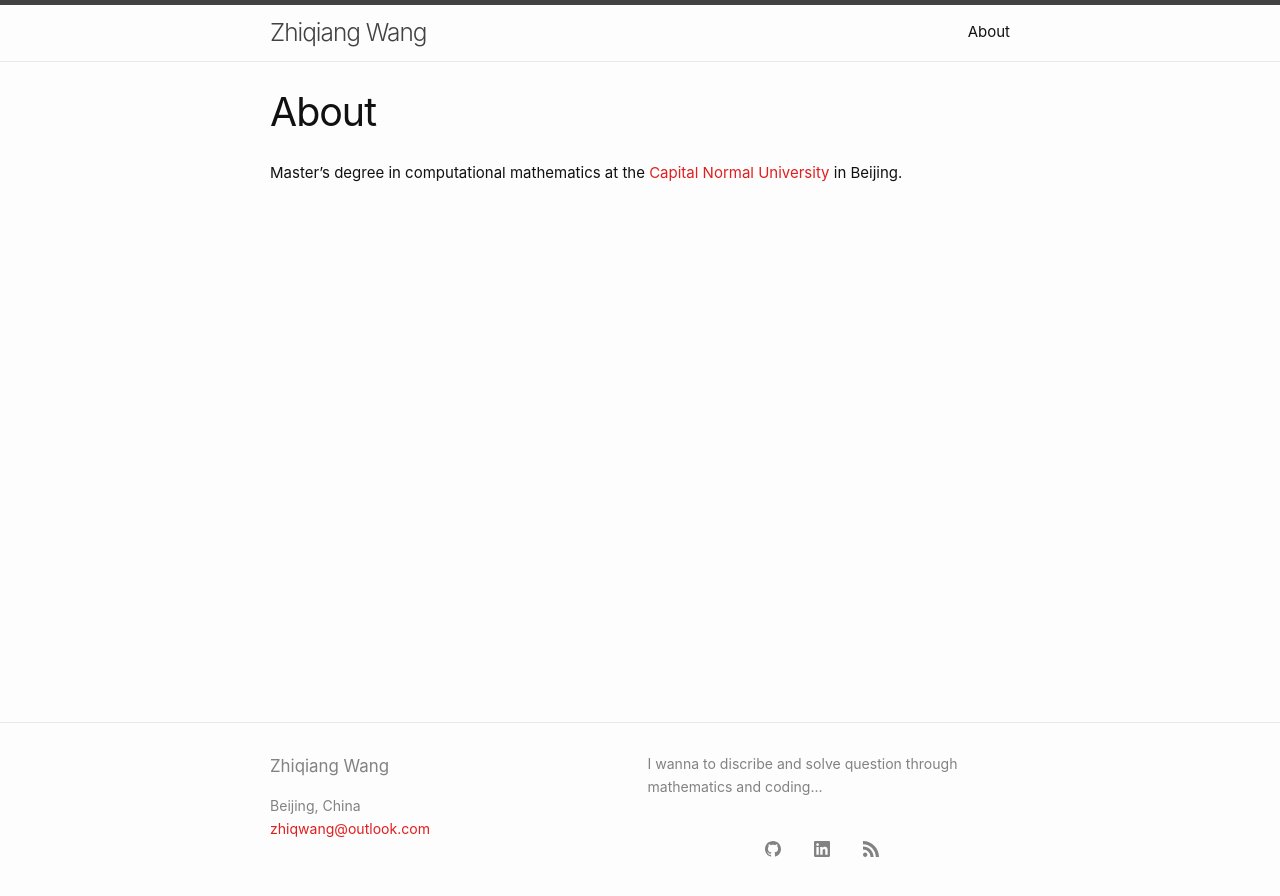
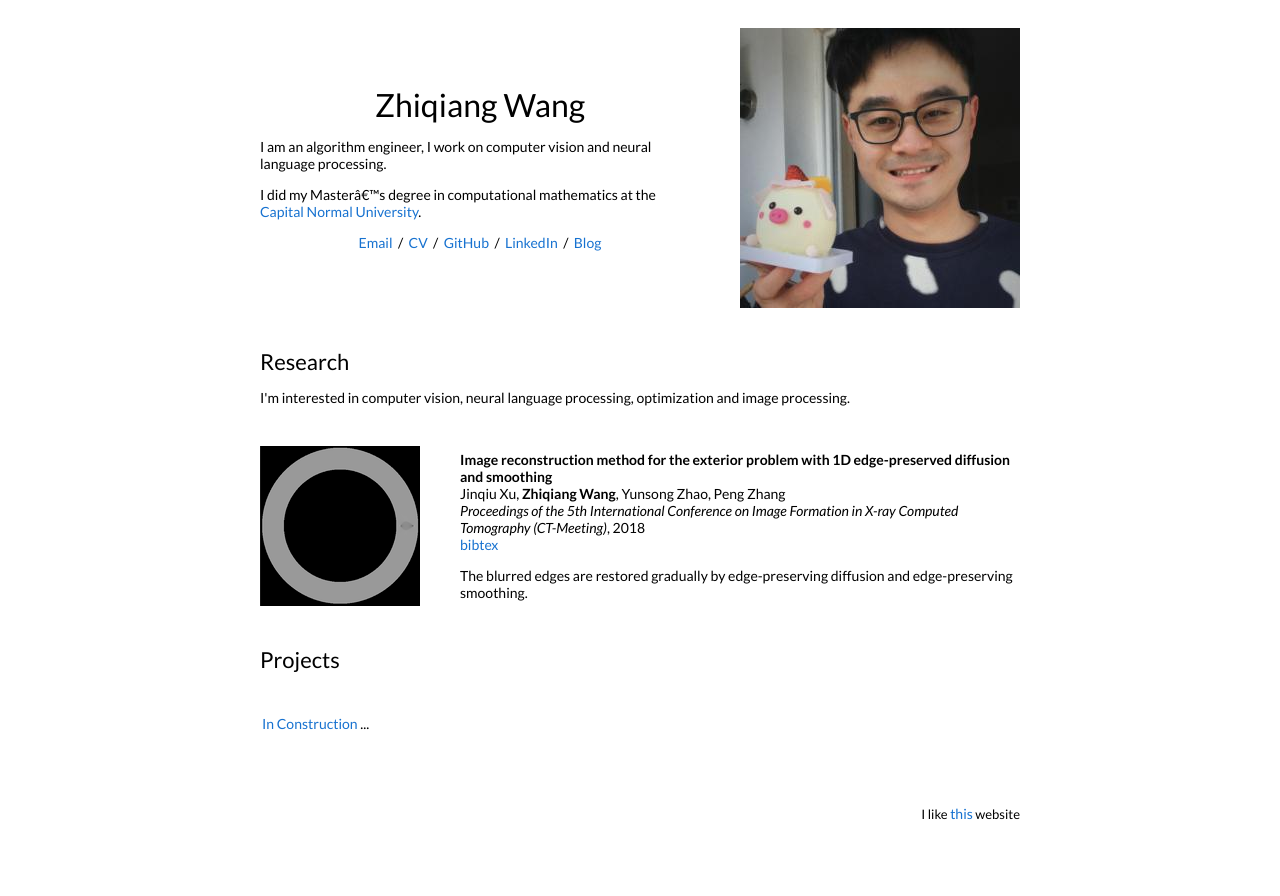
Before and after one commit to zhiqwang/zhiqwang.github.io, a Jekyll site: the page about.html, which Jekyll copies as it is, in a window 1280 px wide. Shown: the top 896 px of the page. Built offline with Jekyll 4.4.1, drawn with Linux system fonts in a browser that asks for light colours.

Commit message:
Add about.html from jonbarron.info

```diff
--- a/_config.yml
+++ b/_config.yml
@@ -17,6 +17,7 @@ minima:
   social_links:
     github: zhiqwang
     linkedin: zhiqiangwang
+    twitter: zhikwang
     rss: RSS
 
 disqus:
@@ -27,7 +28,7 @@ google_analytics: UA-138093514-1
 # If you want to link only specific pages in your header, uncomment
 # this and add the path to the pages in order as they should show up
 header_pages:
-  - about.md
+  - about
 
 markdown: kramdown
 kramdown:
--- /dev/null
+++ b/about.html
@@ -0,0 +1,118 @@
+<!DOCTYPE HTML PUBLIC "-//W3C//DTD HTML 4.01 Transitional//EN">
+<html>
+
+<head>
+  <meta name="viewport" content="width=500">
+  <link href="assets/css/stylesheet.css" rel="stylesheet" type="text/css">
+  <title>Zhiqiang Wang</title>
+  <meta http-equiv="Content-Type" content="text/html; charset=us-ascii">
+  <link href='https://fonts.googleapis.com/css?family=Lato:400,700,400italic,700italic' rel='stylesheet' type='text/css'>
+</head>
+
+<body>
+  <table width="800" border="0" align="center" cellspacing="0" cellpadding="0">
+    <tr>
+      <td>
+        <table width="100%" align="center" border="0" cellspacing="0" cellpadding="20">
+          <tr>
+            <td width="67%" valign="middle">
+              <p align="center">
+                <name>Zhiqiang Wang</name>
+              </p>
+              <p>I am an algorithm engineer, I work on computer vision and neural language processing.
+              </p>
+              <p>
+                I did my Master’s degree in computational mathematics at the <a href="http://eng.cnu.edu.cn">Capital Normal University</a>.
+              </p>
+              <p align=center>
+                <a href="mailto:zhiqwang@outlook.com">Email</a> &nbsp/&nbsp
+                <a href="assets/data/Zhiqiang-CV.pdf">CV</a> &nbsp/&nbsp
+                <a href="https://github.com/zhiqwang">GitHub</a> &nbsp/&nbsp
+                <a href="http://www.linkedin.com/in/zhiqiangwang/"> LinkedIn </a> &nbsp/&nbsp
+                <a href="https://zhiqwang.github.io/"> Blog </a>
+              </p>
+            </td>
+            <td width="33%">
+              <img src="assets/images/Zhiqiang.jpg">
+            </td>
+          </tr>
+        </table>
+
+        <table width="100%" align="center" border="0" cellspacing="0" cellpadding="20">
+          <tr>
+            <td width="100%" valign="middle">
+              <heading>Research</heading>
+              <p>
+                I'm interested in computer vision, neural language processing, optimization and image processing.
+              </p>
+            </td>
+          </tr>
+        </table>
+        <table width="100%" align="center" border="0" cellspacing="0" cellpadding="20">
+
+          <tr onmouseout="edgepreserved_stop()" onmouseover="edgepreserved_start()">
+            <td width="25%">
+              <div class="one">
+                <div class="two" id='edgepreserved_image'><img src='assets/images/edgepreserved_after.png'></div>
+                <img src='assets/images/edgepreserved_before.png'>
+              </div>
+              <script type="text/javascript">
+                function edgepreserved_start() {
+                  document.getElementById('edgepreserved_image').style.opacity = "1";
+                }
+
+                function edgepreserved_stop() {
+                  document.getElementById('edgepreserved_image').style.opacity = "0";
+                }
+                edgepreserved_stop()
+              </script>
+            </td>
+            <td valign="middle" width="75%">
+              <papertitle>Image reconstruction method for the exterior problem with 1D edge-preserved diffusion and smoothing</papertitle>
+              <br>
+              Jinqiu Xu, <strong>Zhiqiang Wang</strong>, Yunsong Zhao, Peng Zhang
+              <br>
+              <em>Proceedings of the 5th International Conference on Image Formation in X-ray Computed Tomography (CT-Meeting)</em>, 2018
+              <br>
+              <a href="assets/data/XuCTMeeting2018.bib">bibtex</a>
+              <br>
+              <p></p>
+              <p>The blurred edges are restored gradually by edge-preserving diffusion and edge-preserving smoothing.</p>
+            </td>
+          </tr>
+        </table>
+
+        <table width="100%" align="center" border="0" cellspacing="0" cellpadding="20">
+          <tr>
+            <td>
+              <heading>Projects</heading>
+            </td>
+          </tr>
+        </table>
+        <table width="100%" align="center" border="0" cellpadding="20">
+          <tr>
+            <!-- <td width="25%"><img src="images/cvf.jpg"></td> -->
+            <td width="100%" valign="center">
+              <a href="https://github.com/zhiqwang/fairseq">In Construction</a> ...
+            </td>
+          </tr>
+        </table>
+
+        <table width="100%" align="center" border="0" cellspacing="0" cellpadding="20">
+          <tr>
+            <td>
+              <br>
+              <p align="right">
+                <font size="2">
+                  I like <a href="http://jonbarron.info/">this</a> website
+                </font>
+              </p>
+            </td>
+          </tr>
+        </table>
+      </td>
+    </tr>
+  </table>
+</body>
+
+</html>
--- a/about.md
+++ /dev/null
@@ -1,7 +0,0 @@
----
-layout: page
-title: About
-permalink: /about
----
-
-Master’s degree in computational mathematics at the [Capital Normal University](http://eng.cnu.edu.cn/) in Beijing.
--- /dev/null
+++ b/assets/css/stylesheet.css
@@ -0,0 +1,66 @@
+a {
+  color: #1772d0;
+  text-decoration: none;
+}
+
+a:focus,
+a:hover {
+  color: #f09228;
+  text-decoration: none;
+}
+
+body,
+td,
+th,
+tr,
+p,
+a {
+  font-family: 'Lato', Verdana, Helvetica, sans-serif;
+  font-size: 14px
+}
+
+strong {
+  font-family: 'Lato', Verdana, Helvetica, sans-serif;
+  font-size: 14px;
+}
+
+heading {
+  font-family: 'Lato', Verdana, Helvetica, sans-serif;
+  font-size: 22px;
+}
+
+papertitle {
+  font-family: 'Lato', Verdana, Helvetica, sans-serif;
+  font-size: 14px;
+  font-weight: 700
+}
+
+name {
+  font-family: 'Lato', Verdana, Helvetica, sans-serif;
+  font-size: 32px;
+}
+
+.one {
+  width: 160px;
+  height: 160px;
+  position: relative;
+}
+
+.two {
+  width: 160px;
+  height: 160px;
+  position: absolute;
+  transition: opacity .2s ease-in-out;
+  -moz-transition: opacity .2s ease-in-out;
+  -webkit-transition: opacity .2s ease-in-out;
+}
+
+.fade {
+  transition: opacity .2s ease-in-out;
+  -moz-transition: opacity .2s ease-in-out;
+  -webkit-transition: opacity .2s ease-in-out;
+}
+
+span.highlight {
+  background-color: #ffffd0;
+}
--- /dev/null
+++ b/assets/data/XuCTMeeting2018.bib
@@ -0,0 +1,6 @@
+@article{XuCTMeeting2018,
+        AUTHOR = "Jinqiu Xu, Zhiqiang Wang, Yunsong Zhao, Peng Zhang",
+        TITLE = "Image reconstruction method for the exterior problem with 1D edge-preserved diffusion and smoothing",
+        JOURNAL = "CTMeeting",
+        YEAR = "2018",
+}
```
Also changed, not shown: assets/images/Zhiqiang.jpg (added), assets/images/edgepreserved_after.png (added), assets/images/edgepreserved_before.png (added).
